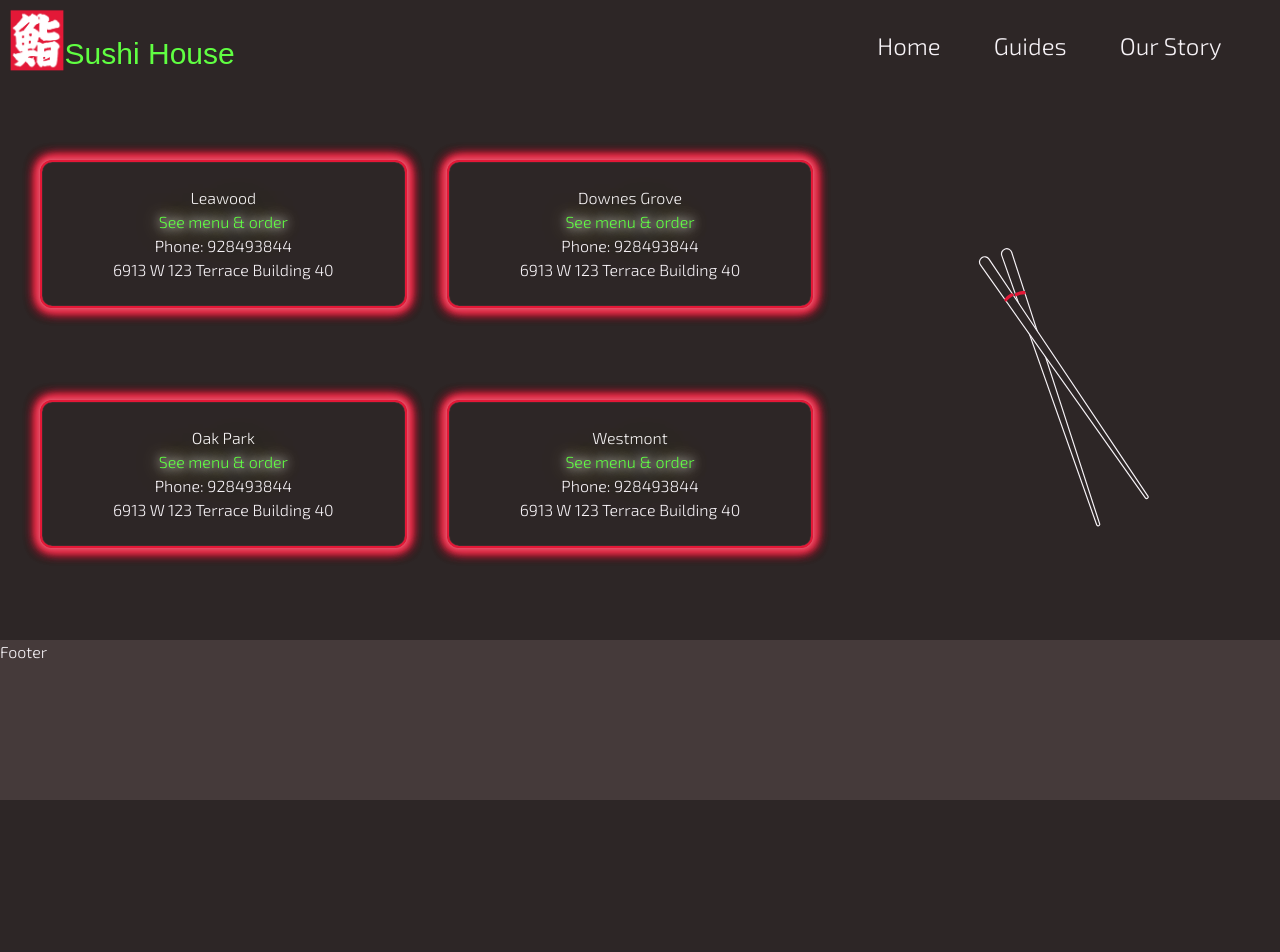
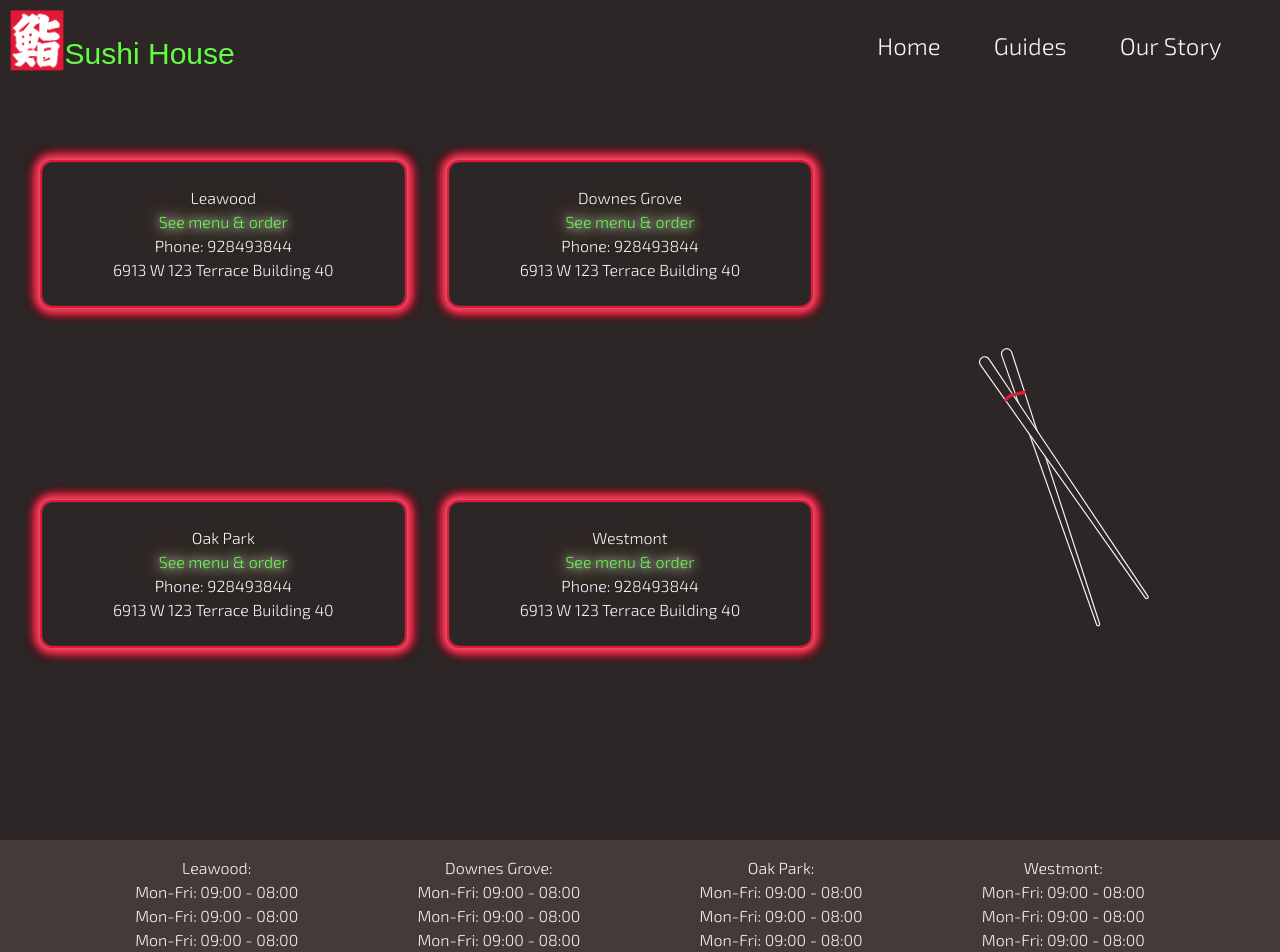
Before and after one commit to 93Belen/sushi-web, a Next.js app: page / in a window 1280 px wide. Shown: the top 952 px of the page. Before the commit the page ends 800 px from the top, so only its background shows below. Built offline with nearby package versions, Linux system fonts and the light colour scheme; a web font is replaced by a local one.

Commit message:
styling footer

```diff
--- a/src/app/page.js
+++ b/src/app/page.js
@@ -55,8 +55,8 @@ useEffect(() => {
 
 
   return (
-    <main className='h-[85vh] box-border'>
-      <div className='flex flex-row justify-around h-[65vh] box-border'>
+    <main className='min-h-[90vh] box-border'>
+      <div className='flex flex-row justify-around h-[90vh] box-border'>
       <section className='flex flex-col md:grid md:grid-cols-2 md:grid-rows-2 gap-10 md:p-10 justify-items-center align-middle w-4/6 pt-16'>
         <div className='neonBorder border-myred bg-opacity-20 w-full rounded-xl p-6 text-center h-fit border-2'>
           <h2 className='hidden md:block'>Leawood</h2>
@@ -102,8 +102,27 @@ useEffect(() => {
      </svg>
       </section>
       </div>
-      <footer className='h-[20vh] w-full bg-myfooter align-bottom'>
-        <p>Footer</p>
+      <footer className='h-auto w-full bg-myfooter align-bottom flex-row justify-evenly p-4 hidden md:flex'>
+        <p className='text-center'>Leawood:<br/>
+        Mon-Fri: 09:00 - 08:00<br/>
+        Mon-Fri: 09:00 - 08:00<br/>
+        Mon-Fri: 09:00 - 08:00
+        </p>
+        <p className='text-center'>Downes Grove:<br/>
+        Mon-Fri: 09:00 - 08:00<br/>
+        Mon-Fri: 09:00 - 08:00<br/>
+        Mon-Fri: 09:00 - 08:00
+        </p>
+        <p className='text-center'>Oak Park:<br/>
+        Mon-Fri: 09:00 - 08:00<br/>
+        Mon-Fri: 09:00 - 08:00<br/>
+        Mon-Fri: 09:00 - 08:00
+        </p>
+        <p className='text-center'>Westmont:<br/>
+        Mon-Fri: 09:00 - 08:00<br/>
+        Mon-Fri: 09:00 - 08:00<br/>
+        Mon-Fri: 09:00 - 08:00
+        </p>
       </footer>
     </main>
   )
```
